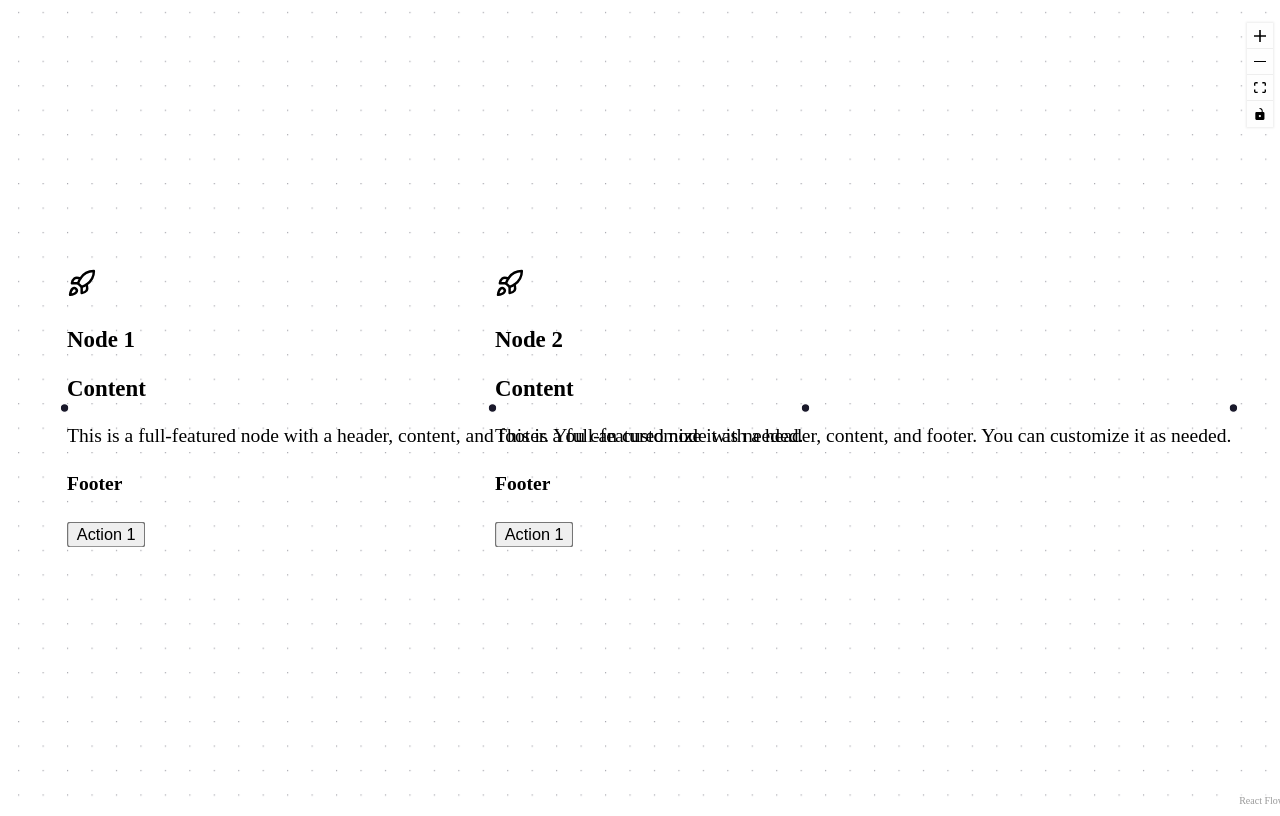
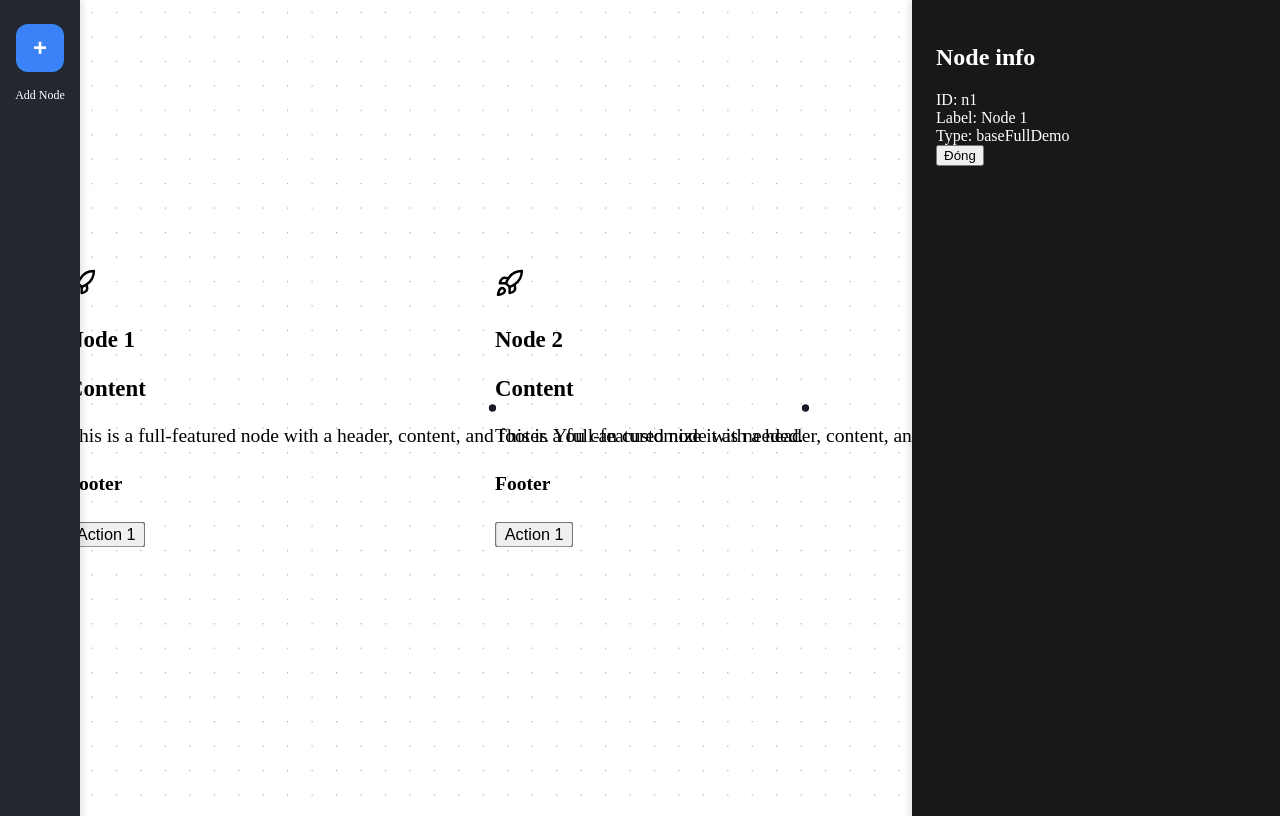
Before and after one commit to nguyenhcp2004/v0-clone, a Next.js app: page /react-flow in a window 1280 px wide. Both pictures are taken after a click on the element 435 px from the left and 407 px from the top of the page. Built offline with nearby package versions, Linux system fonts and the light colour scheme.

Commit message:
feat: add node to flow

```diff
--- a/src/app/react-flow/page.tsx
+++ b/src/app/react-flow/page.tsx
@@ -8,7 +8,8 @@ import {
   Position,
   Background,
   Controls,
-  ReactFlowProvider
+  ReactFlowProvider,
+  MiniMap
 } from "@xyflow/react";
 import type {
   Node,
@@ -47,7 +48,13 @@ const initialNodes: Node[] = [
 const initialEdges: Edge[] = [];
 
 const BaseNodeFullDemo = memo(
-  ({ data, id }: { data?: { label?: string }; id?: string }) => {
+  ({
+    data,
+    id
+  }: {
+    data?: { label?: string; showTopSource?: boolean };
+    id?: string;
+  }) => {
     return (
       <BaseNode className="w-96 relative">
         {/* Handles: absolutely positioned, always visible, high z-index */}
@@ -75,6 +82,21 @@ const BaseNodeFullDemo = memo(
             transform: "translateY(-50%)"
           }}
         />
+        {/* Handle mới ở top nếu có showTopSource */}
+        {data?.showTopSource && (
+          <BaseHandle
+            type="source"
+            position={Position.Top}
+            id={id ? `${id}-top-source` : undefined}
+            style={{
+              position: "absolute",
+              top: -6,
+              left: "50%",
+              zIndex: 20,
+              transform: "translateX(-50%)"
+            }}
+          />
+        )}
         <BaseNodeHeader className="border-b">
           <Rocket className="size-4" />
           <BaseNodeHeaderTitle>{data?.label ?? "Header"}</BaseNodeHeaderTitle>
@@ -101,6 +123,7 @@ BaseNodeFullDemo.displayName = "BaseNodeFullDemo";
 export default function Page() {
   const [nodes, setNodes] = useState<Node[]>(initialNodes);
   const [edges, setEdges] = useState<Edge[]>(initialEdges);
+  const [selectedNode, setSelectedNode] = useState<Node | null>(null);
 
   const onNodesChange = useCallback(
     (changes: NodeChange[]) =>
@@ -121,8 +144,60 @@ export default function Page() {
     baseFullDemo: (props) => <BaseNodeFullDemo {...props} />
   };
 
+  // Thêm node mới vào flow
+  const addNewNode = () => {
+    setNodes((nds) => [
+      ...nds,
+      {
+        id: `n${nds.length + 1}`,
+        position: { x: 300 + nds.length * 200, y: 200 },
+        data: { label: `Node ${nds.length + 1}` },
+        type: "baseFullDemo"
+      }
+    ]);
+  };
+
   return (
     <div style={{ width: "100vw", height: "100vh" }}>
+      {/* Sidebar bên trái */}
+      <aside
+        style={{
+          position: "fixed",
+          left: 0,
+          top: 0,
+          width: 80,
+          height: "100vh",
+          background: "#23272f",
+          color: "#fff",
+          boxShadow: "2px 0 8px #0002",
+          zIndex: 1000,
+          display: "flex",
+          flexDirection: "column",
+          alignItems: "center",
+          paddingTop: 24
+        }}
+      >
+        <button
+          style={{
+            width: 48,
+            height: 48,
+            borderRadius: 12,
+            background: "#3b82f6",
+            color: "#fff",
+            fontWeight: 700,
+            fontSize: 24,
+            border: "none",
+            marginBottom: 16,
+            cursor: "pointer"
+          }}
+          title="Thêm node mới"
+          onClick={addNewNode}
+        >
+          +
+        </button>
+        <span style={{ fontSize: 12, textAlign: "center" }}>Add Node</span>
+      </aside>
+
       <ReactFlow
         nodes={nodes}
         edges={edges}
@@ -131,6 +206,10 @@ export default function Page() {
         onConnect={onConnect}
         nodeTypes={nodeTypes}
         fitView
+        onEdgeClick={(_event, edge) => {
+          setEdges((eds) => eds.filter((e) => e.id !== edge.id));
+        }}
+        onNodeClick={(_event, node) => setSelectedNode(node)}
       >
         <Background />
         <Controls
@@ -139,7 +218,44 @@ export default function Page() {
           }}
           position="top-right"
         />
+        <MiniMap />
       </ReactFlow>
+      {selectedNode && (
+        <aside
+          style={{
+            position: "fixed",
+            right: 0,
+            top: 0,
+            width: 320,
+            height: "100vh",
+            background: "#18181b",
+            color: "#fff",
+            boxShadow: "-2px 0 8px #0002",
+            zIndex: 1000,
+            padding: 24
+          }}
+        >
+          <h2 className="font-bold text-lg mb-2">Node info</h2>
+          <div className="mb-2">
+            ID: <span className="font-mono">{selectedNode.id}</span>
+          </div>
+          <div className="mb-2">
+            Label:{" "}
+            <span className="font-mono">
+              {String((selectedNode.data as any)?.label ?? "")}
+            </span>
+          </div>
+          <div className="mb-2">
+            Type: <span className="font-mono">{selectedNode.type}</span>
+          </div>
+          <button
+            className="mt-4 px-4 py-2 bg-zinc-700 rounded hover:bg-zinc-600"
+            onClick={() => setSelectedNode(null)}
+          >
+            Đóng
+          </button>
+        </aside>
+      )}
     </div>
   );
 }
```
